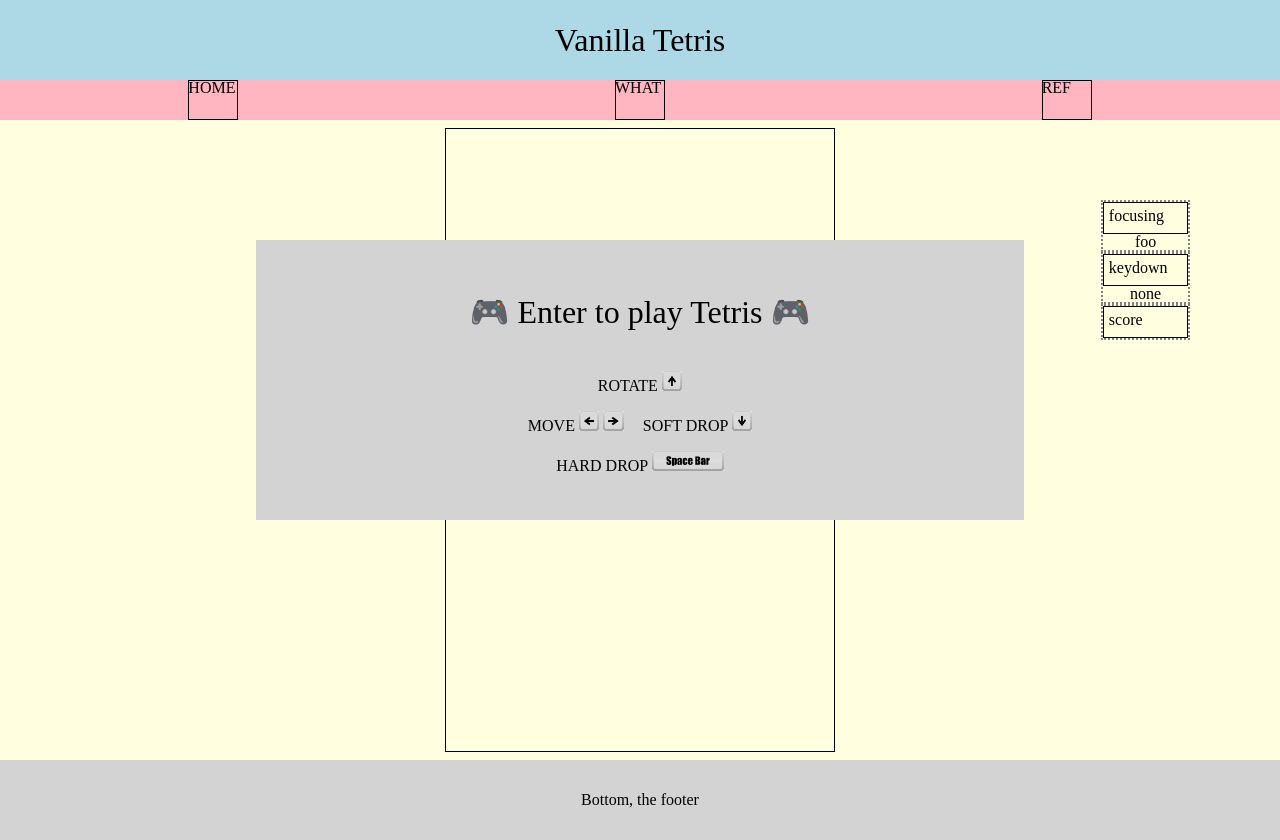
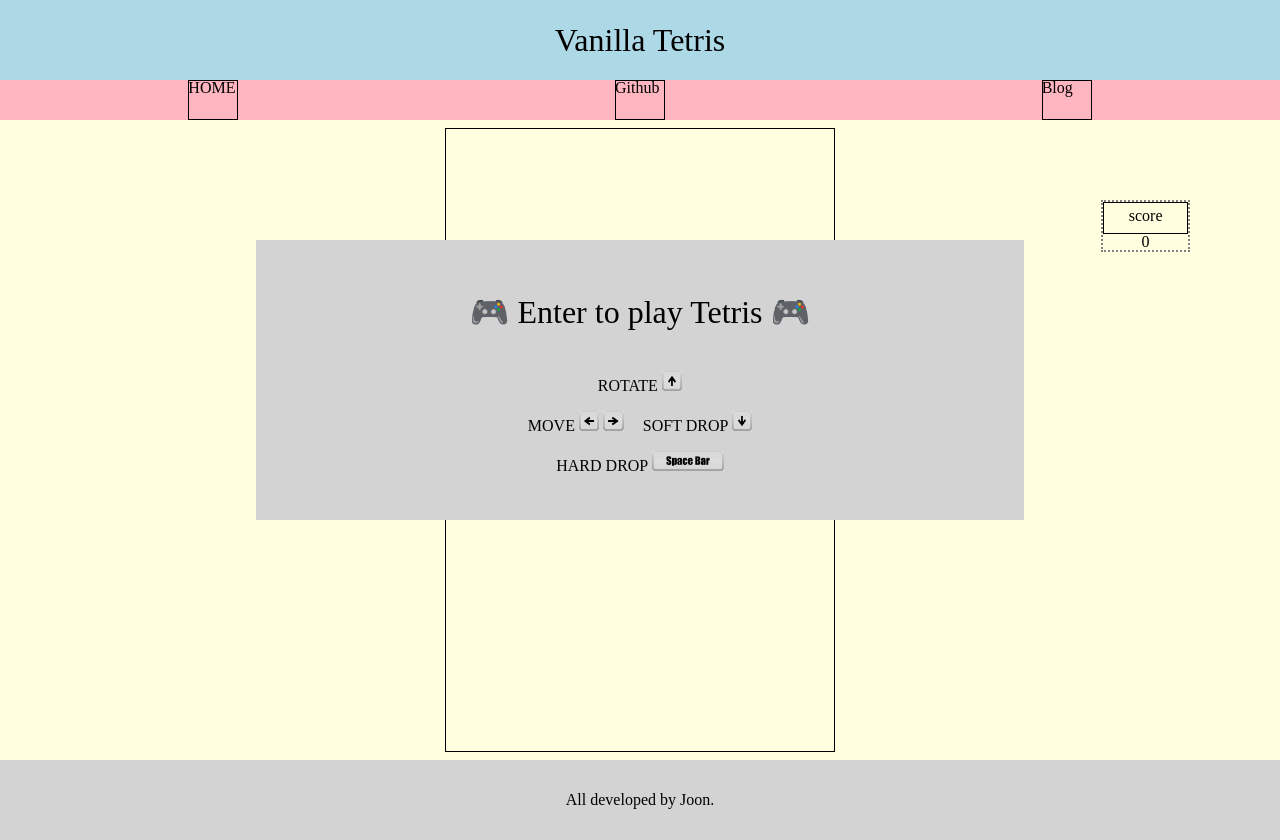
Before and after one commit to 93jpark/vanila_tetris, a plain HTML site: page index.html in a window 1280 px wide. Drawn offline with Linux system fonts and the light colour scheme.

Commit message:
removed monitor elements

```diff
--- a/css/style.css
+++ b/css/style.css
@@ -113,16 +113,14 @@ footer * {
 }
 
 .monitor span {
+    text-align: center;
     border: 1px solid black;
     height: 20px;
     padding: 5px;
 }
 
-#focus_status, #keydown_status, #res_status {
-    display: flex;
-    justify-content: center;
-    align-items: center;
-    margin: auto;
+.monitor #score_board {
+    text-align: center;
 }
 
 #playground_area {
@@ -132,7 +130,3 @@ footer * {
     border-collapse: collapse;
     margin: 1vh auto;
 }
-
-#playground {
-
-}
--- a/index.html
+++ b/index.html
@@ -21,22 +21,22 @@
     </header>
     <nav>
         <div class="nav_menu">HOME</div>
-        <div class="nav_menu">WHAT</div>
-        <div class="nav_menu">REF</div>
+        <div class="nav_menu">Github</div>
+        <div class="nav_menu">Blog</div>
     </nav>
     <main>
         <div id="monitor_area">
-            <div class="monitor">
+            <!-- <div class="monitor">
                 <span>focusing</span>
                 <div id="focus_status">foo</div>
             </div>
             <div class="monitor">
                 <span>keydown</span>
                 <div id="keydown_status">none</div>
-            </div>
+            </div> -->
             <div class="monitor">
                 <span>score</span>
-                <div id="score_board"></div>
+                <div id="score_board">0</div>
             </div>
         </div>
 
@@ -60,7 +60,7 @@
 
     </main>
     <footer>
-        <div>Bottom, the footer</div>
+        <div>All developed by Joon.</div>
     </footer>
 </body>
 
```
